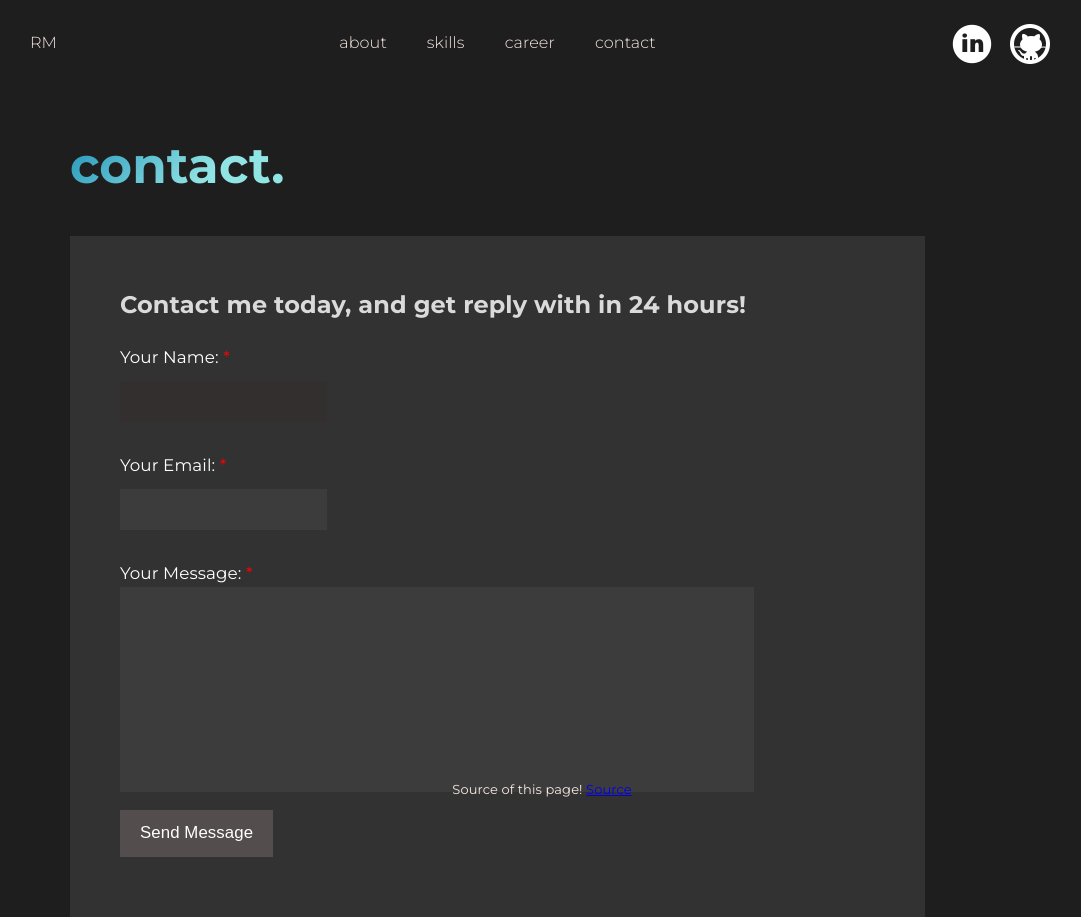
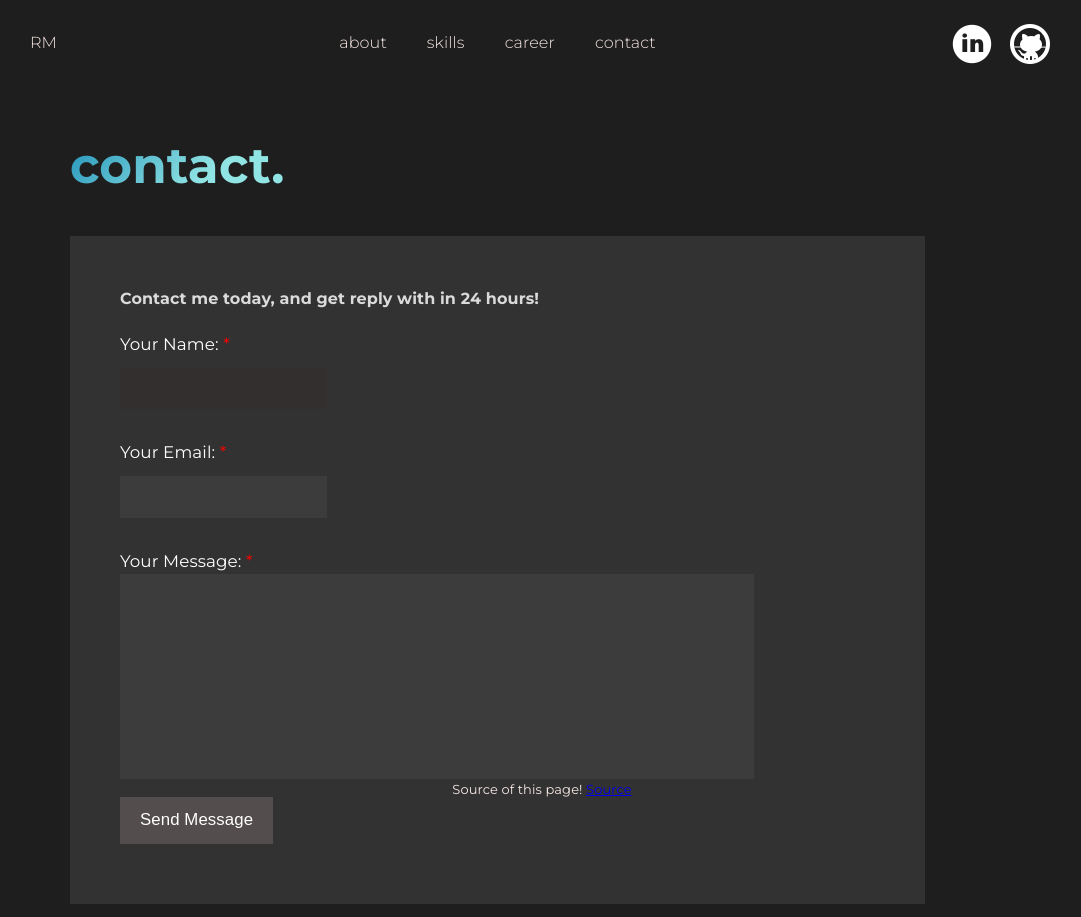
Before and after one commit to renanvamo/renan-moraes, a React (Create React App) app: page / in a window 1280 px wide. Both pictures are taken after a click on the item "contact". Shown: the whole page, without its empty margins (98-1179 px from the left). Built offline with nearby package versions, Linux system fonts and the light colour scheme; no server answers.

Commit message:
style: altera tamanho da fonte h2 na pagina de contato

```diff
--- a/src/App.css
+++ b/src/App.css
@@ -268,6 +268,9 @@ ul.cards.transition .card:hover .skill-desc p {
   -webkit-text-fill-color: transparent;
 }
 
+.contact-container h2 {
+  font-size: 16px;
+}
 
 .contact-container {
   padding: 0 40px;
```
